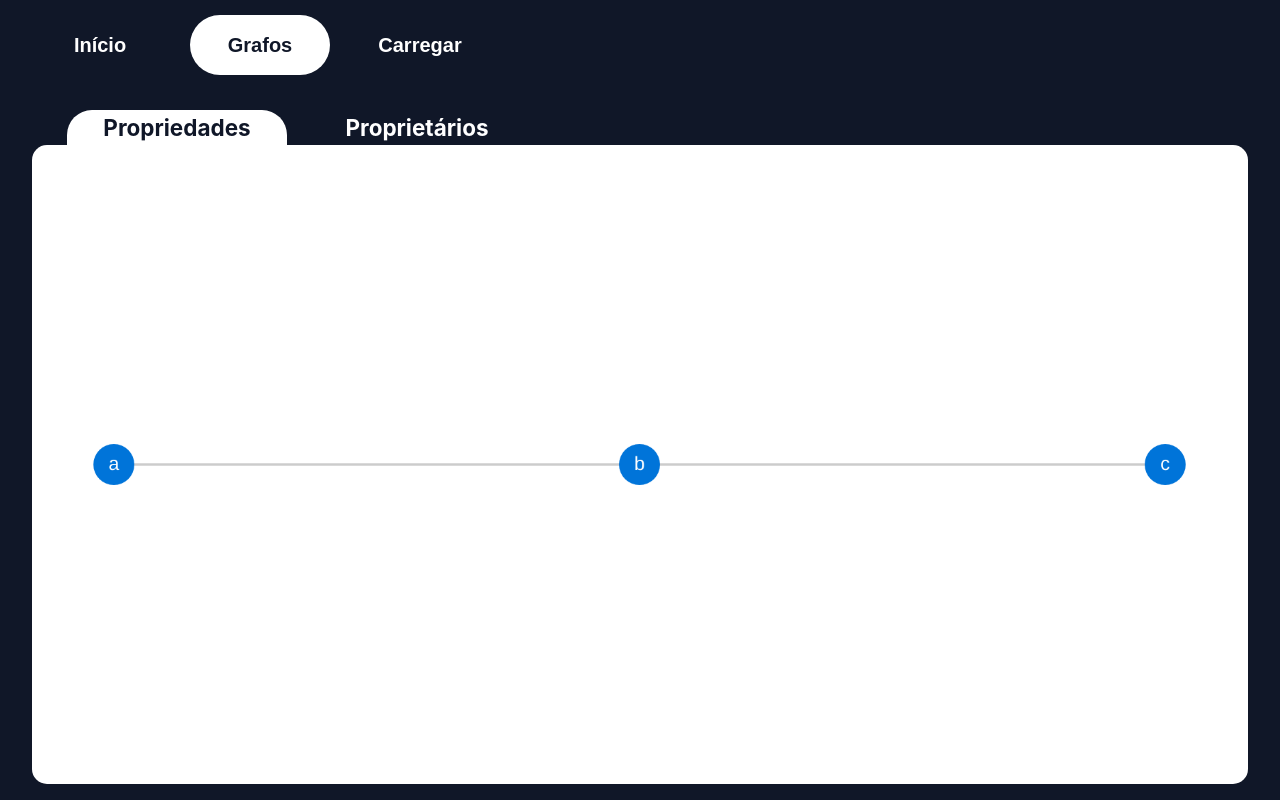
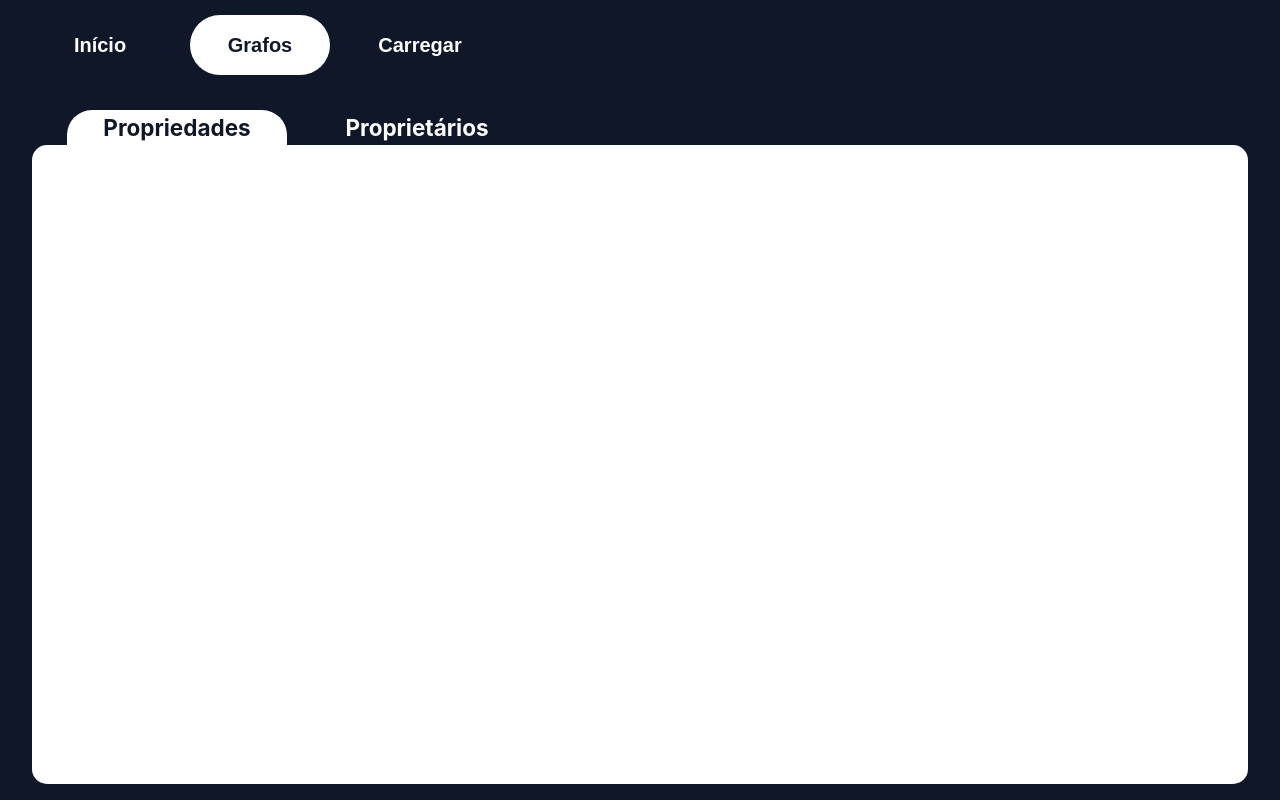
Before and after one commit to Marinho3104/ES-2024_25-2Sem-Quarta-LEI-D, a React (Create React App) app in the folder es-project-react-app/: page /graph in a window 1280 px wide. Built offline with nearby package versions, Linux system fonts and the light colour scheme.

Commit message:
Revert "added simple graph visualization"
This reverts commit 5226d833895dc5922ff2926079eca0fc178e882d.

```diff
--- a/es-project-react-app/package.json
+++ b/es-project-react-app/package.json
@@ -7,7 +7,6 @@
     "@testing-library/jest-dom": "^6.6.3",
     "@testing-library/react": "^16.3.0",
     "@testing-library/user-event": "^13.5.0",
-    "cytoscape": "^3.31.2",
     "react": "^19.1.0",
     "react-dom": "^19.1.0",
     "react-router-dom": "^7.5.0",
--- a/es-project-react-app/src/pages/graph/CytoscapeGraph.js
+++ /dev/null
@@ -1,51 +0,0 @@
-import { useEffect, useRef } from 'react';
-import cytoscape from 'cytoscape';
-
-function CytoscapeGraph() {
-  const cyRef = useRef(null);
-
-  useEffect(() => {
-    if (cyRef.current) {
-      cytoscape({
-        container: cyRef.current,
-        elements: [
-          { data: { id: 'a' } },
-          { data: { id: 'b' } },
-          { data: { id: 'c' } },
-          { data: { source: 'a', target: 'b' } },
-          { data: { source: 'b', target: 'c' } }
-        ],
-        style: [
-          {
-            selector: 'node',
-            style: {
-              'background-color': '#0074D9',
-              'label': 'data(id)',
-              'color': '#fff',
-              'text-valign': 'center',
-              'text-halign': 'center',
-              'font-size': '14px'
-            }
-          },
-          {
-            selector: 'edge',
-            style: {
-              'width': 2,
-              'line-color': '#ccc',
-              'target-arrow-color': '#ccc',
-              'target-arrow-shape': 'triangle'
-            }
-          }
-        ],
-        layout: {
-          name: 'grid',
-          rows: 1
-        }
-      });
-    }
-  }, []);
-
-  return <div ref={cyRef} className="cytoscape-container" />;
-}
-
-export default CytoscapeGraph;
--- a/es-project-react-app/src/pages/graph/graph.css
+++ b/es-project-react-app/src/pages/graph/graph.css
@@ -73,9 +73,3 @@
   justify-content: center;
 
 }
-
-.cytoscape-container {
-  width: 95%;
-  height: 90%;
-  min-height: 400px;
-}
--- a/es-project-react-app/src/pages/graph/graph.js
+++ b/es-project-react-app/src/pages/graph/graph.js
@@ -1,35 +1,39 @@
 import { useState } from 'react';
-import CytoscapeGraph from './CytoscapeGraph';
 import './graph.css';
 
 function Graph() {
-  const [headerTabsNames] = useState(["Propriedades", "Proprietários"]);
-  const [headerTabsState, setHeaderTabsState] = useState([true, false]);
 
-  const graphHeadeTabOnClick = (e) => {
-    const index = headerTabsNames.indexOf(e.target.innerText);
-    setHeaderTabsState(headerTabsState.map((_, i) => i === index));
-  };
+  const [ headerTabsNames, setHeaderTabsNames ] = useState([ "Propriedades", "Proprietários" ]);
+  const [ headerTabsState, setHeaderTabsState ] = useState([ true, false ]);
+
+
+  const graphHeadeTabOnClick = ( e ) => {
+    const index = headerTabsNames.indexOf( e.target.innerText );
+    setHeaderTabsState( headerTabsState.map( ( tab, i ) => i === index ? true : false ) );
+  }
 
   return (
-    <section className="graph-main-content">
-      <section className="graph-content">
-        <CytoscapeGraph />
+    <section class="graph-main-content">
+
+      <section class="graph-content">
       </section>
 
-      <section className="graph-header-content">
-        {headerTabsNames.map((tab, index) => (
-          <section
-            key={index}
-            className={headerTabsState[index] ? "graph-header-tab-selected" : "graph-header-tab"}
-            onClick={graphHeadeTabOnClick}
-          >
-            {tab}
-          </section>
-        ))}
+      <section class="graph-header-content">
+
+        { headerTabsNames.map( ( tab, index ) => {
+
+          return (
+            <section key={ index } class={ headerTabsState[ index ] ? "graph-header-tab-selected" : "graph-header-tab" } onClick={( e ) => { graphHeadeTabOnClick( e ) }}>
+              { tab }
+            </section>
+          );
+
+        })}
+
       </section>
     </section>
   );
+
 }
 
-export default Graph;
+export default Graph
```
Also changed, not shown: 1 other file (tests, documents, lock files or other folders).
